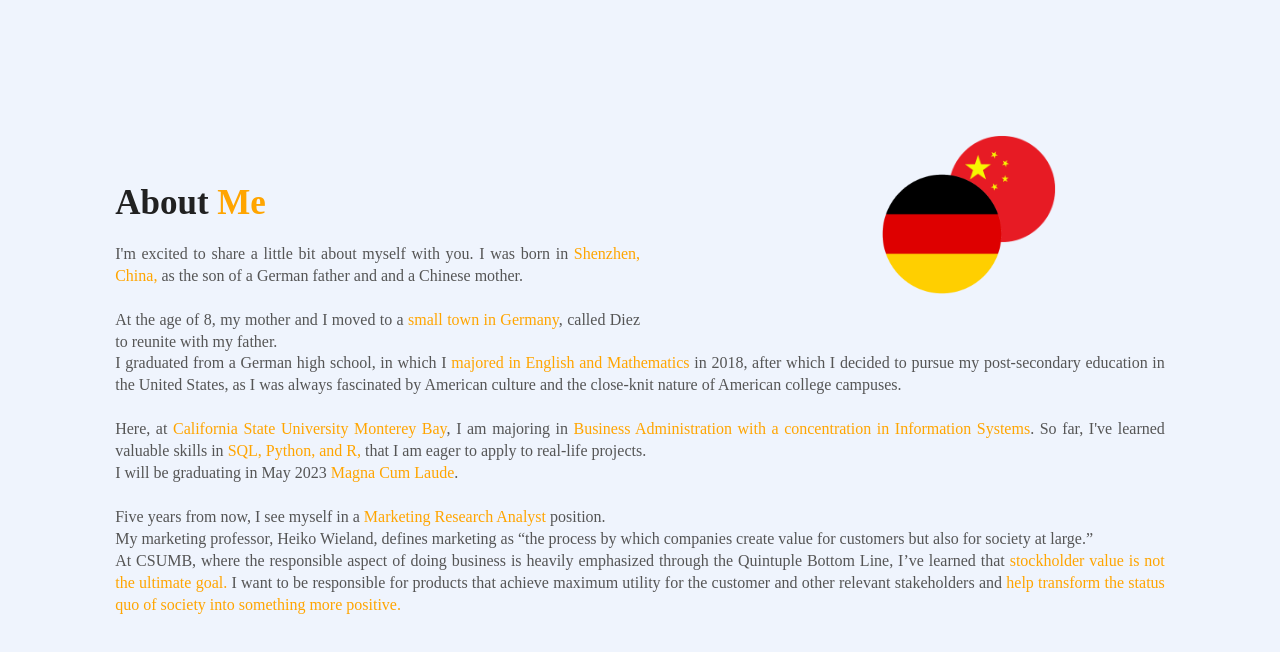
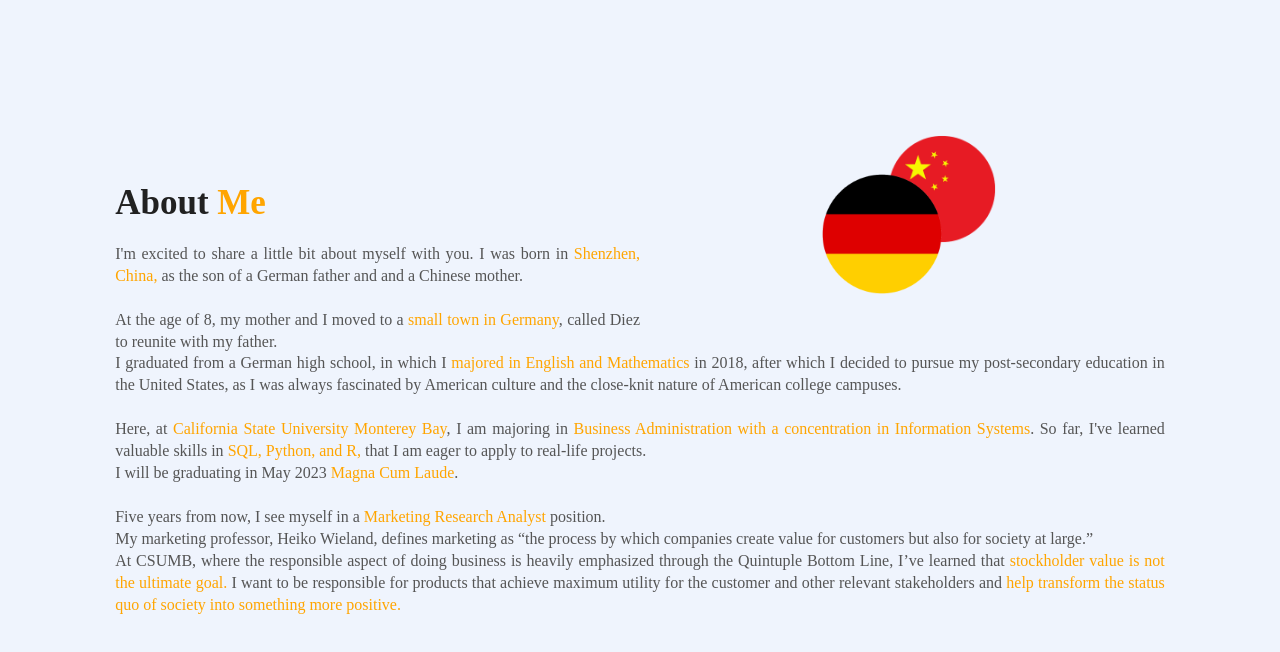
Before and after one commit to Nicholas1209/Nicholas1209.github.io, a plain HTML site: page about.html in a window 1280 px wide. Shown: the part 126-778 px from the top of the page. Drawn offline with Linux system fonts and the light colour scheme.

Commit message:
Style changes

```diff
--- a/styles.css
+++ b/styles.css
@@ -223,7 +223,7 @@ nav ul li a:hover{
 .germany{
 	height: 60%;
 	position: absolute;
-	left: 30%;
+	left: 10%;
 	top: 10%;
 	transform: translateX(-50%);
 	transition: left 1s;
@@ -232,7 +232,7 @@ nav ul li a:hover{
 .china{
 	height: 60%;
 	position: absolute;
-	left: 50%;
+	left: 30%;
 	top: -5%;
 	transform: translateX(-50%);
 	transition: top 1s;
@@ -241,7 +241,7 @@ nav ul li a:hover{
 .images2:hover .germany{
 	transform: translateX(-50%);
 	transition: left 1s ease;
-	left: 20%;
+	left: 0%;
 }
 
 .images2:hover .china{
```
